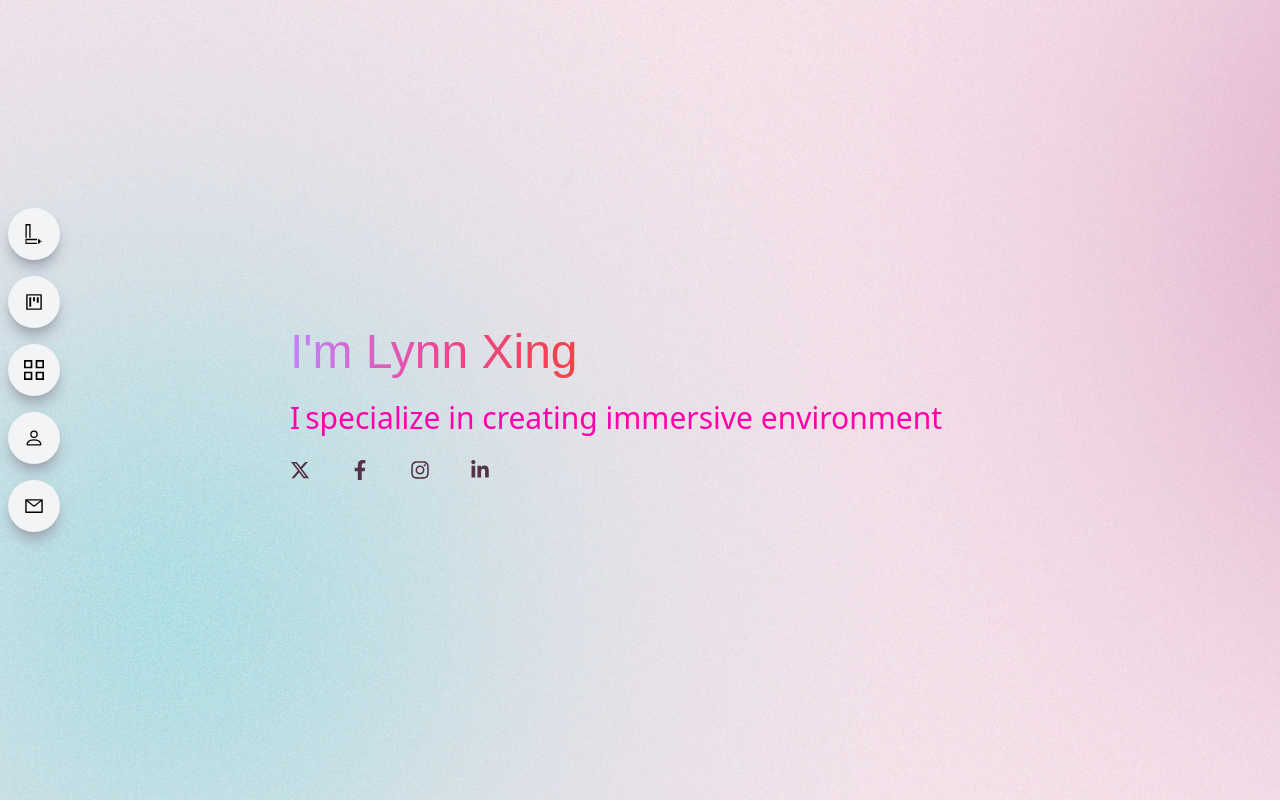
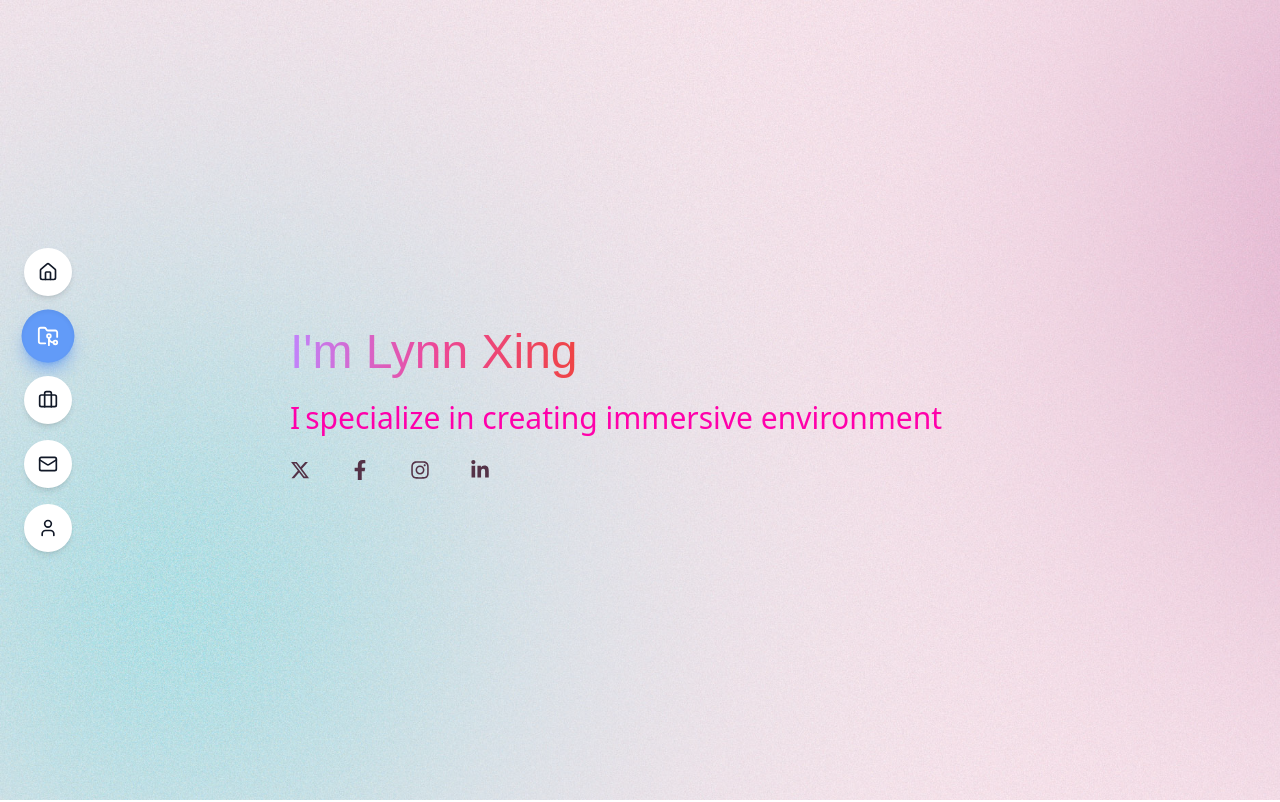
Before and after one commit to lynnxingdesign/lynnxingdesign.github.io, a React (Vite) app in the folder LynnXing-Portfolio/: page / in a window 1280 px wide. Shown: the top 802 px of the page. Built offline with nearby package versions, Linux system fonts and the light colour scheme; a web font is replaced by a local one.

Commit message:
Personal Portfolio

```diff
--- a/LynnXing-Portfolio/src/components/Sidenav.jsx
+++ b/LynnXing-Portfolio/src/components/Sidenav.jsx
@@ -1,88 +1,159 @@
-import React, {useState} from 'react'
-import {AiOutlineMenu, AiOutlineHome, AiOutlineProject, AiOutlineMail} from 'react-icons/ai'
-import {GrProjects} from 'react-icons/gr'
-import {BsPerson} from 'react-icons/bs'
 import logo from '../../src/assets/Logo.svg'
+import React, { useState, useEffect } from 'react';
+import { Menu, Home, Briefcase, FolderGit2, User, Mail, X } from 'lucide-react';
+import resume from '/src/assets/Resume.pdf';
 
-import resume from '/src/assets/Resume.pdf'
+const NavItem = ({ href, icon: Icon, label, onClick, showLabel = false, isActive }) => (
+  <a
+    href={href}
+    onClick={onClick}
+    className={`group flex items-center gap-4 rounded-full transition-all duration-300
+    ${isActive
+      ? 'bg-blue-500 text-white shadow-lg shadow-blue-500/50 scale-110'
+      : 'bg-white/10 text-gray-700 hover:bg-white/20 hover:shadow-lg backdrop-blur-sm'
+    }`}
+  >
+    <div className={`flex h-12 w-12 items-center justify-center rounded-full transition-all duration-300
+      ${isActive
+        ? 'bg-white/20 shadow-inner'
+        : 'bg-white shadow-md group-hover:scale-110'
+      }`}
+    >
+      <Icon className={`h-5 w-5 transition-all duration-300
+        ${isActive ? 'text-white' : 'text-gray-900'}`}
+      />
+    </div>
+    {showLabel && (
+      <span className={`text-lg font-medium pr-6 ${isActive ? 'text-white' : 'text-gray-900'}`}>
+        {label}
+      </span>
+    )}
+  </a>
+);
+
 const Sidenav = () => {
-    const [nav, setNav] = useState(false);
-    const handleNav = () =>{
-        setNav(!nav);
+  const [isOpen, setIsOpen] = useState(false);
+  const [activeSection, setActiveSection] = useState('main');
+
+  const toggleNav = () => setIsOpen(!isOpen);
+
+  const navItems = [
+    { href: '#main', icon: Home, label: 'Home', sectionId: 'main' },
+    { href: '#project', icon: FolderGit2, label: 'Projects', sectionId: 'project' },
+    { href: '#work', icon: Briefcase, label: 'Work', sectionId: 'work' },
+    { href: '#contact', icon: Mail, label: 'Contact', sectionId: 'contact' },
+    { href: resume, icon: User, label: 'Resume', external: true },
+  ];
+
+  useEffect(() => {
+    const handleScroll = () => {
+      const sections = navItems
+        .filter(item => item.sectionId)
+        .map(item => ({
+          id: item.sectionId,
+          element: document.getElementById(item.sectionId),
+        }))
+        .filter(section => section.element);
+
+      const scrollPosition = window.scrollY + window.innerHeight / 3;
+
+      for (const section of sections) {
+        const element = section.element;
+        const offsetTop = element.offsetTop;
+        const offsetBottom = offsetTop + element.offsetHeight;
+
+        if (scrollPosition >= offsetTop && scrollPosition < offsetBottom) {
+          setActiveSection(section.id);
+          break;
+        }
+      }
     };
 
+    window.addEventListener('scroll', handleScroll, { passive: true });
+    handleScroll(); // Initial check
 
-return (
-    <div>
-        {/* Create a menu from the top right (phone mode)*/}
-        <AiOutlineMenu onClick= {handleNav} className = 'absolute top-4 right-4 z-[99] md:hidden'/>
-        {
-            nav ? (
-                <div className='fixed w-full h-screen bg-white/90 flex flex-col  justify-center items-center z-20'>
-                    {/* Create a menu option for Home page (phone mode)*/}
-                    <a onClick={handleNav} href='#main' className='w-[75%] flex justify-center items-center rounded-full shadow-lg bg-gray-100 shadow-gray-400 m-2 p-4 cursor-pointer hover:scale-110 ease-in duration-200'>
-                        <img src={logo} className="w-[20px] h-[20px]" />
-                        <span className='pl-4'>Home</span>
-                    </a>
+    return () => window.removeEventListener('scroll', handleScroll);
+  }, []);
 
-                    {/* Create a menu option for Project page (phone mode)*/}
-                    <a onClick={handleNav} href='#project' className='w-[75%] flex justify-center items-center rounded-full shadow-lg bg-gray-100 shadow-gray-400 m-2 p-4 cursor-pointer hover:scale-110 ease-in duration-200'>
-                        <AiOutlineProject size={20}/>
-                        <span className='pl-4'>Project</span>
-                    </a>
+  // Mobile Navigation
+  const MobileNav = () => (
+    <div className="fixed inset-0 z-50 flex items-center justify-center bg-black/20 backdrop-blur-xl">
+      <div className="absolute inset-0 bg-gradient-to-b from-white/20 to-white/10" />
+      <button
+        onClick={toggleNav}
+        className="absolute right-6 top-6 rounded-full bg-white/10 p-2 backdrop-blur-sm transition-all hover:bg-white/20"
+      >
+        <X className="h-6 w-6 text-white" />
+      </button>
+      <nav className="relative flex w-full max-w-sm flex-col gap-4 px-6">
+        {navItems.map((item) => (
+          <NavItem
+            key={item.label}
+            href={item.href}
+            icon={item.icon}
+            label={item.label}
+            onClick={(e) => {
+              if (item.external) {
+                e.preventDefault();
+                window.open(item.href, '_blank');
+              }
+              toggleNav();
+            }}
+            showLabel={true}
+            isActive={item.sectionId === activeSection}
+          />
+        ))}
+      </nav>
+    </div>
+  );
 
-                    {/* Create a menu option for Work page (phone mode)*/}
-                    <a onClick={handleNav} href='#work' className='w-[75%] flex justify-center items-center rounded-full shadow-lg bg-gray-100 shadow-gray-400 m-2 p-4 cursor-pointer hover:scale-110 ease-in duration-200'>
-                        <GrProjects size={20}/>
-                        <span className='pl-4'>Work</span>
-                    </a>
-                    {/* Create a menu option for Resume page (phone mode)*/}
-                    <a onClick={handleNav} href={resume} target='_blank'className='w-[75%] flex justify-center items-center rounded-full shadow-lg bg-gray-100 shadow-gray-400 m-2 p-4 cursor-pointer hover:scale-110 ease-in duration-200'>
-                        <BsPerson size={20}/>
-                        <span className='pl-4'>Resume</span>
-                    </a>
+  // Desktop Navigation
+  const DesktopNav = () => (
+    <div className="fixed left-6 top-1/2 z-50 hidden -translate-y-1/2 transform md:block">
+      <nav className="flex flex-col gap-4">
+        {navItems.map((item) => (
+          <div key={item.label} className="group relative flex items-center">
+            <NavItem
+              href={item.href}
+              icon={item.icon}
+              label={item.label}
+              onClick={(e) => {
+                if (item.external) {
+                  e.preventDefault();
+                  window.open(item.href, '_blank');
+                }
+              }}
+              isActive={item.sectionId === activeSection}
+            />
+            <div className="pointer-events-none absolute left-20 rounded-lg bg-white/80 px-4 py-2 opacity-0 shadow-lg backdrop-blur-sm transition-all duration-300 group-hover:pointer-events-auto group-hover:opacity-100">
+              <span className="whitespace-nowrap text-sm font-medium text-gray-900">
+                {item.label}
+              </span>
+              <div className="absolute -left-2 top-1/2 h-4 w-4 -translate-y-1/2 rotate-45 transform bg-white/80" />
+            </div>
+          </div>
+        ))}
+      </nav>
+    </div>
+  );
 
-                    {/* Create a menu option for Contact page (phone mode)*/}
-                    <a onClick={handleNav} href='#contact' className='w-[75%] flex justify-center items-center rounded-full shadow-lg bg-gray-100 shadow-gray-400 m-2 p-4 cursor-pointer hover:scale-110 ease-in duration-200'>
-                        <AiOutlineMail size={20}/>
-                        <span className='pl-4'>Contact</span>
-                    </a>
-                </div>
-            )
-            :(
-                ''
-            )
-        }
-        {/* Create a menu from the left side (computer mode)*/}
-        <div className='md:block hidden fixed top-[25%] z-10'>
-            <div className='flex flex-col'>
-                {/* Create a menu option for Home page (computer mode)*/}
-                <a href='#main' className='rounded-full shadow-lg bg-gray-100 shadow-gray-400 m-2 p-4 cursor-pointer hover:scale-110 ease-in duration-300'>
-                    {/* <AiOutlineHome size={20}/> */}
-                    <img src={logo} className="w-[20px] h-[20px]" />
-                </a>
-                {/* Create a menu option for Project page (computer mode)*/}
-                <a href='#project' className='rounded-full shadow-lg bg-gray-100 shadow-gray-400 m-2 p-4 cursor-pointer hover:scale-110 ease-in duration-300'>
-                    <AiOutlineProject size={20}/>
-                </a>
-                {/* Create a menu option for Work page (computer mode)*/}
-                <a href='#work' className='rounded-full shadow-lg bg-gray-100 shadow-gray-400 m-2 p-4 cursor-pointer hover:scale-110 ease-in duration-300'>
-                    <GrProjects size={20}/>
-                </a>
-                {/* Create a menu option for Resume page (computer mode)*/}
-                <a href={resume} target='_blank' className='rounded-full shadow-lg bg-gray-100 shadow-gray-400 m-2 p-4 cursor-pointer hover:scale-110 ease-in duration-300'>
-                    <BsPerson size={20}/>
-                </a>
-                {/* Create a menu option for Contact page (computer mode)*/}
-                <a href='#contact' className='rounded-full shadow-lg bg-gray-100 shadow-gray-400 m-2 p-4 cursor-pointer hover:scale-110 ease-in duration-300'>
-                    <AiOutlineMail size={20}/>
-                </a>
-            </div>
-        </div>
+  return (
+    <>
+      {/* Mobile Menu Button */}
+      <button
+        onClick={toggleNav}
+        className="fixed right-6 top-6 z-50 rounded-full bg-white/10 p-3 shadow-lg backdrop-blur-sm transition-all hover:bg-white/20 md:hidden"
+      >
+        <Menu className="h-6 w-6 text-gray-900" />
+      </button>
 
+      {/* Mobile Navigation */}
+      {isOpen && <MobileNav />}
 
-    </div>
-
+      {/* Desktop Navigation */}
+      <DesktopNav />
+    </>
   );
 };
-export default Sidenav
+
+export default Sidenav;
```
Also changed, not shown: LynnXing-Portfolio/src/assets/Logo.svg.
